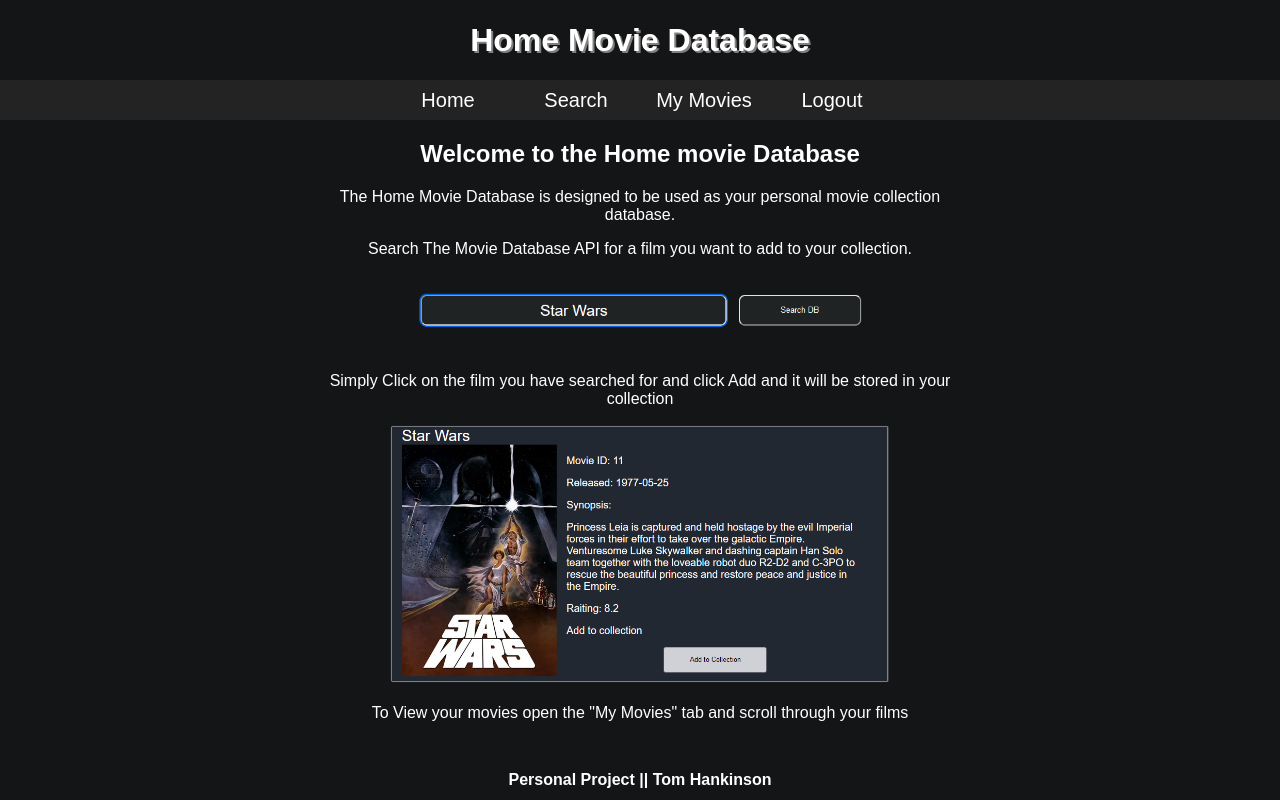
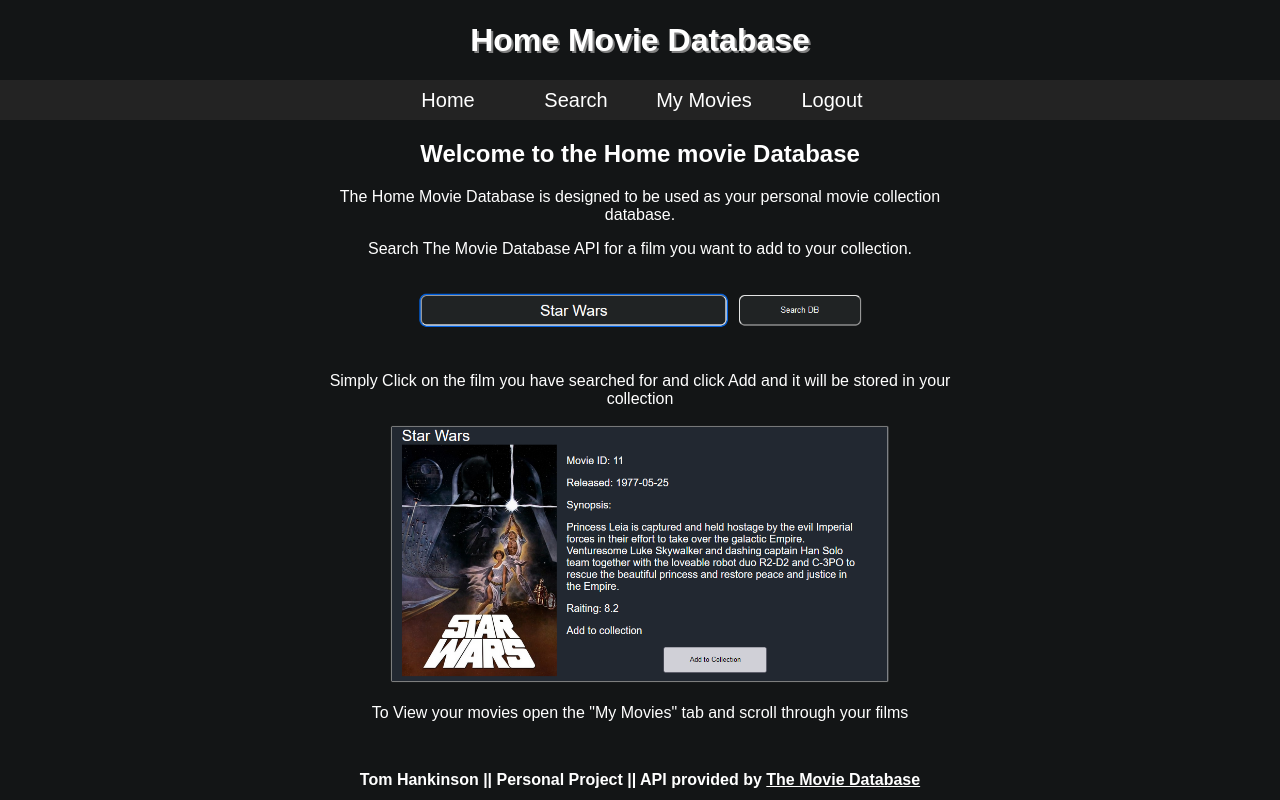
Before and after one commit to thankinson/project_tlh_moviedb, a React (Create React App) app: page /home in a window 1280 px wide. Built offline with nearby package versions, Linux system fonts and the light colour scheme; no server answers; sample sign-in values are in the browser's storage.

Commit message:
Added credit to the movie database for use of there api

```diff
--- a/src/pages/Footer.jsx
+++ b/src/pages/Footer.jsx
@@ -3,7 +3,7 @@
 export const Footer = () =>{
     return (
         <FooterDiv>
-            <h4> Personal Project || Tom Hankinson </h4>
+            <h4>  Tom Hankinson || Personal Project || API provided by <HyperLink href="https://www.themoviedb.org/"> The Movie Database</HyperLink></h4>
         </FooterDiv>
 
     );
@@ -24,3 +24,8 @@
     /* background-color: rgb(51, 51, 61);
     box-shadow: 0px 0px 10px 0px white; */
 `;
+const HyperLink = styled.a`
+    text-decoration: none;
+    text-decoration-line: underline;
+    color: white;
+`
```
